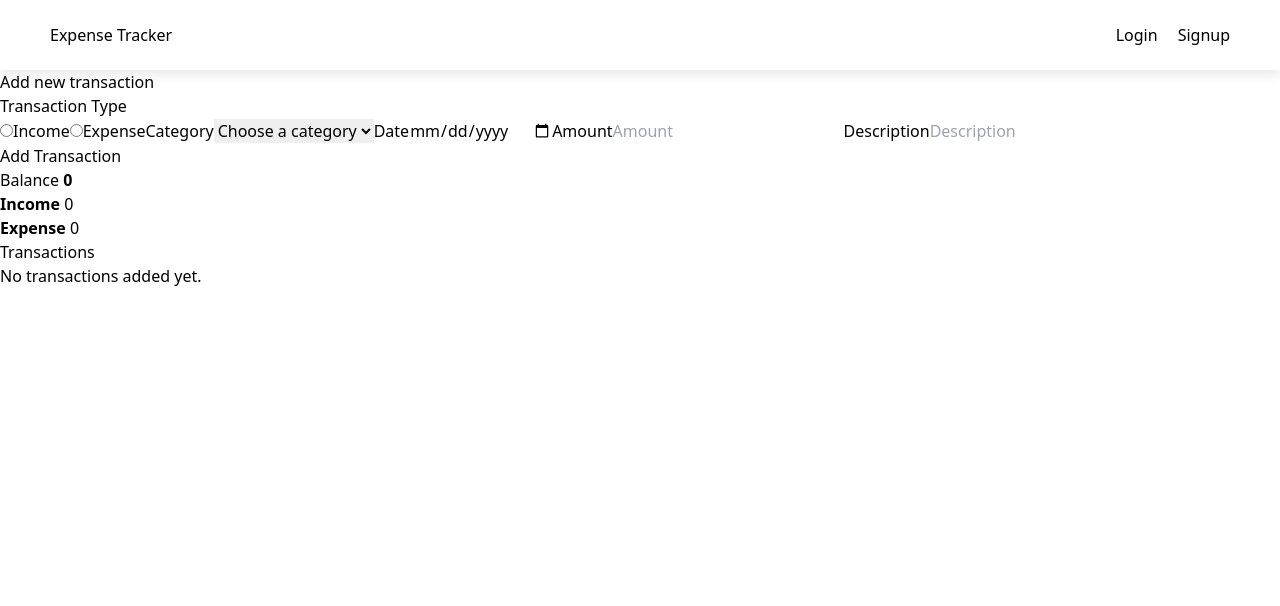
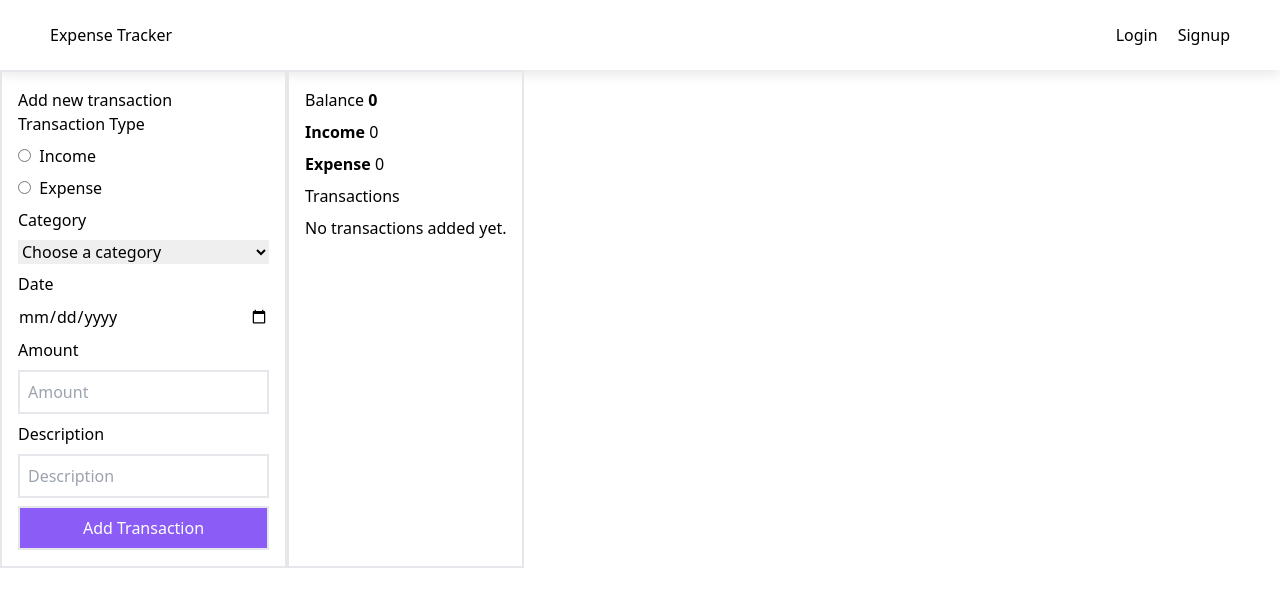
Before and after one commit to ani1609/Spendwise, a React (Create React App) app in the folder client/: page / in a window 1280 px wide. Shown: the top 606 px of the page. Built offline with nearby package versions, Linux system fonts and the light colour scheme.

Commit message:
dynamic Doughnut chart  implementation (muted state)

```diff
--- a/client/package.json
+++ b/client/package.json
@@ -14,12 +14,14 @@
     "@testing-library/jest-dom": "5.16.5",
     "@testing-library/react": "13.4.0",
     "@testing-library/user-event": "14.4.3",
+    "apexcharts": "^3.44.0",
     "axios": "^1.6.2",
     "dotenv": "^16.3.1",
     "firebase": "9.17.1",
     "jest": "29.3.1",
     "jest-json-reporter": "1.2.2",
     "react": "18.2.0",
+    "react-apexcharts": "^1.4.1",
     "react-dom": "18.2.0",
     "react-scripts": "5.0.1",
     "react-toastify": "9.1.1",
--- /dev/null
+++ b/client/src/components/DoughnutChart.js
@@ -0,0 +1,72 @@
+import React ,{ useState, useEffect} from "react";
+import  Chart  from "react-apexcharts";
+import "../styles/DoughnutChart.css";
+
+function DoughnutChart(props)
+{
+
+    const { transactions } = props;
+    const [foodExpenses, setFoodExpenses] = useState(0);
+    const [travelExpenses, setTravelExpenses] = useState(0);
+    const [shoppingExpenses, setShoppingExpenses] = useState(0);
+    const [billsExpenses, setBillsExpenses] = useState(0);
+    const [othersExpenses, setOthersExpenses] = useState(0);
+
+    useEffect(() => {
+        if (transactions) {
+          transactions.forEach((transaction) => {
+            if (transaction.transactionType === "Expense") {
+              switch (transaction.category) {
+                case "Food":
+                  setFoodExpenses((prev) => prev + transaction.amount);
+                  break;
+                case "Travel":
+                  setTravelExpenses((prev) => prev + transaction.amount);
+                  break;
+                case "Shopping":
+                  setShoppingExpenses((prev) => prev + transaction.amount);
+                  break;
+                case "Bills":
+                  setBillsExpenses((prev) => prev + transaction.amount);
+                  break;
+                case "Others":
+                  setOthersExpenses((prev) => prev + transaction.amount);
+                  break;
+                default:
+                  break;
+              }
+            }
+          });
+        }
+      }, [transactions]);
+
+
+
+    return(
+        <React.Fragment>
+            <div className="chart_container">
+                <Chart
+                    type="donut"
+                    width={450}
+                    height={450}
+
+                    series={[foodExpenses, travelExpenses, shoppingExpenses, billsExpenses, othersExpenses]}
+
+                    options={{
+                        labels: ["Food", "Travel", "Shopping", "Bills", "Others"],
+                        legend: {
+                            position: "bottom",
+                            labels: {
+                                colors: "#000000"
+                            }
+                        },
+
+                    }}
+                >
+                </Chart>
+            </div>
+        </React.Fragment>
+    );
+}
+
+export default DoughnutChart;
--- a/client/src/components/ExpenseTracker.js
+++ b/client/src/components/ExpenseTracker.js
@@ -3,7 +3,7 @@ import axios from "axios";
 import "../styles/ExpenseTracker.css";
 import {ReactComponent as Edit} from '../icons/edit.svg';
 import {ReactComponent as Delete} from '../icons/delete.svg';
-import { set } from "mongoose";
+import DoughnutChart from "./DoughnutChart";
 
 
 function ExpenseTracker()
@@ -192,10 +192,10 @@ function ExpenseTracker()
     }
 
     return (
-        <div className="ExpenseTracker_parent">
-            <div className="form_container">
+        <div className="ExpenseTracker_parent flex">
+            <div className="form_container border-2 p-4">
                 <h4>Add new transaction</h4>
-                <form>
+                <form className="flex flex-col gap-2">
                     <legend>Transaction Type</legend>
                     <label>
                         <input
@@ -205,7 +205,7 @@ function ExpenseTracker()
                         checked={formData.transactionType === "Income"}
                         onChange={handleChange}
                         required
-                        />
+                        />&nbsp;
                         Income
                     </label>
                     <label>
@@ -216,7 +216,7 @@ function ExpenseTracker()
                         checked={formData.transactionType === "Expense"}
                         onChange={handleChange}
                         required
-                        />
+                        />&nbsp;
                         Expense
                     </label>
                     <label htmlFor="category">Category</label>
@@ -229,7 +229,7 @@ function ExpenseTracker()
                     >
                         <option value="NULL">Choose a category</option>
                         <option value="Food">Food</option>
-                        <option value="Transportation">Transportation</option>
+                        <option value="Travel">Travel</option>
                         <option value="Shopping">Shopping</option>
                         <option value="Bills">Bills</option>
                         <option value="Others">Others</option>
@@ -251,6 +251,7 @@ function ExpenseTracker()
                         onChange={handleChange}
                         placeholder="Amount"
                         required
+                        className="border-2 p-2"
                     />
                     <label htmlFor="description">Description</label>
                     <input
@@ -260,12 +261,13 @@ function ExpenseTracker()
                         onChange={handleChange}
                         placeholder="Description"
                         required
+                        className="border-2 p-2"
                     />
-                    <button type="submit" onClick={handleSubmit}> {editEnabled? "Edit Transaction" : "Add Transaction"} </button>
+                    <button type="submit" className="border-2 bg-violet-500 text-white p-2" onClick={handleSubmit}> {editEnabled? "Edit Transaction" : "Add Transaction"} </button>
                 </form>
             </div>
 
-            <div className="WalletDetails_container">
+            <div className="WalletDetails_container border-2 p-4 flex flex-col gap-2">
                 <h2>Balance <strong>{balance}</strong></h2>
                 <h3><strong>Income </strong>{incoming}</h3>
                 <h3><strong>Expense </strong>{outgoing}</h3>
@@ -287,6 +289,7 @@ function ExpenseTracker()
                     <p>No transactions added yet.</p>
                 )}
             </div>
+            {/* {transactions.length > 0 && <DoughnutChart transactions={transactions} />} */}
         </div>
     );
 }
```
Also changed, not shown: client/src/styles/DoughnutChart.css (added), 1 other file (tests, documents, lock files or other folders).
